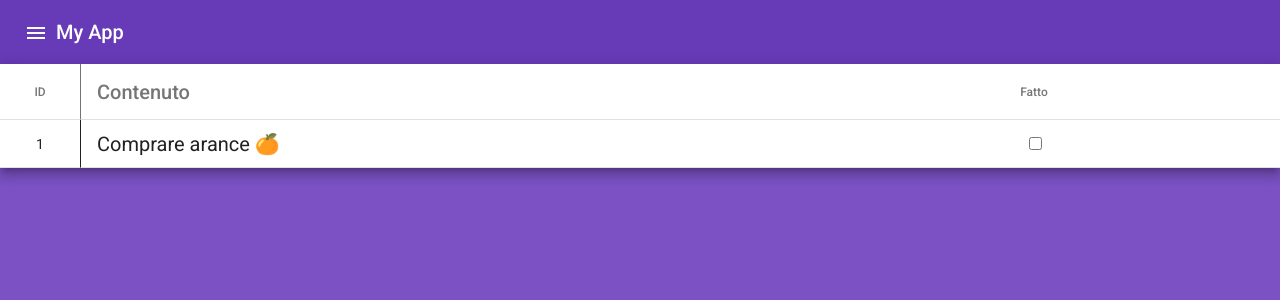
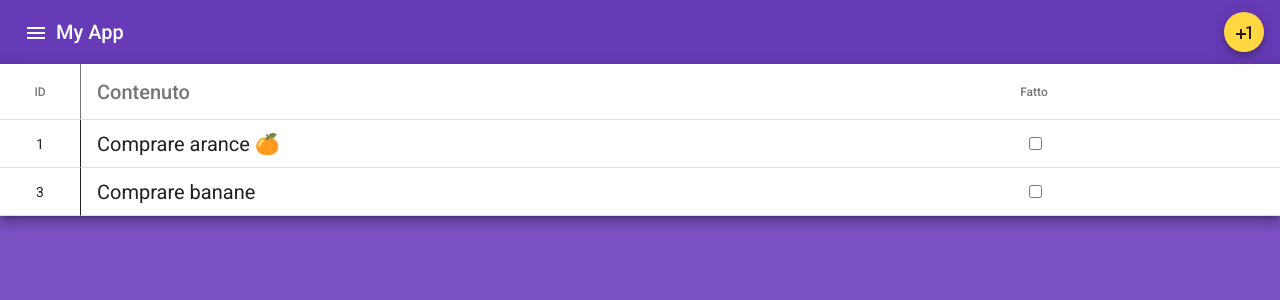
Before and after one commit to Pasqualecannavacciuolo/Angular-TodoApp, an Angular app: page / in a window 1280 px wide. Shown: the top 300 px of the page. Built offline with nearby package versions, Linux system fonts and the light colour scheme; data requests are answered from the project's data file.

Commit message:
Added insert

```diff
--- a/db.json
+++ b/db.json
@@ -4,6 +4,11 @@
       "id": 1,
       "contenuto": "Comprare arance 🍊",
       "fatto": false
+    },
+    {
+      "contenuto": "Comprare banane",
+      "fatto": false,
+      "id": 3
     }
   ]
 }
--- /dev/null
+++ b/src/app/insert-form/insert-form.component.html
@@ -0,0 +1,7 @@
+<form [formGroup]="profileForm" (ngSubmit)="onSubmit()">
+
+    <label for="first-name">Content: </label>
+    <input id="first-name" type="text" formControlName="content">
+
+    <button type="submit" [disabled]="!profileForm.valid">Submit</button>
+</form>
--- /dev/null
+++ b/src/app/insert-form/insert-form.component.ts
@@ -0,0 +1,34 @@
+import { Component } from '@angular/core';
+import { FormGroup, FormControl } from '@angular/forms';
+import { HttpClient } from '@angular/common/http';
+import { Item } from '../model/item';
+
+
+@Component({
+  selector: 'app-insert-form',
+  templateUrl: './insert-form.component.html',
+  styleUrls: ['./insert-form.component.css']
+})
+export class InsertFormComponent {
+
+  constructor(private http: HttpClient) {}
+
+  profileForm = new FormGroup({
+    content: new FormControl(''),
+  });
+
+  newItem: Item = {
+    contenuto: ''
+  }
+
+
+  onSubmit() {
+    let form_content = this.profileForm.get('content')?.value;
+    this.newItem.contenuto = form_content;
+    this.newItem.fatto = false;
+    this.http
+    .post<Item>('http://localhost:3000/lista',this.newItem)
+    .subscribe((result) => console.log(result));
+  }
+
+}
--- a/src/app/list/list.component.ts
+++ b/src/app/list/list.component.ts
@@ -1,4 +1,4 @@
-import { Component, Output } from '@angular/core';
+import { Component, Input, Output } from '@angular/core';
 import { HttpClient } from '@angular/common/http';
 import { Item } from '../model/item';
 import { FormGroup } from '@angular/forms';
@@ -11,7 +11,10 @@ import { FormGroup } from '@angular/forms';
 export class ListComponent {
 
   dataSource: Item[] = [];
+  newItem: Item | undefined;
   displayedColumns: string[] = ['id', 'contenuto', 'fatto'];
+
+
 
   constructor(private http: HttpClient) {
     this.getAll();
--- a/src/app/model/item.ts
+++ b/src/app/model/item.ts
@@ -1,5 +1,5 @@
 export interface Item {
-    id: number;
-    content: string;
-    done?: boolean;
+    id?: number;
+    contenuto: string;
+    fatto?: boolean;
 }
--- a/src/app/toolbar/toolbar.component.html
+++ b/src/app/toolbar/toolbar.component.html
@@ -4,4 +4,12 @@
     </button>
     <span>My App</span>
     <span class="example-spacer"></span>
+    <!-- Add item button -->
+    <div class="example-button-container">
+      <button mat-mini-fab color="accent" aria-label="Example icon button with a plus one icon" (click)="addItem()">
+        <mat-icon>plus_one</mat-icon>
+      </button>
+    </div>
   </mat-toolbar>
+
+  <app-insert-form *ngIf="showForm"></app-insert-form>
--- a/src/app/toolbar/toolbar.component.ts
+++ b/src/app/toolbar/toolbar.component.ts
@@ -5,11 +5,16 @@ import { Component, OnInit } from '@angular/core';
   templateUrl: './toolbar.component.html',
   styleUrls: ['./toolbar.component.css']
 })
-export class ToolbarComponent implements OnInit {
+export class ToolbarComponent {
 
-  constructor() { }
+  showForm = false;
 
-  ngOnInit(): void {
+  addItem() {
+    if(this.showForm) {
+      this.showForm = false;
+    } else {
+      this.showForm = true;
+    }
   }
 
 }
```
Also changed, not shown: src/app/app.module.ts (+6 -2 lines), src/app/insert-form/insert-form.component.css (added), 1 other file (tests, documents, lock files or other folders).
